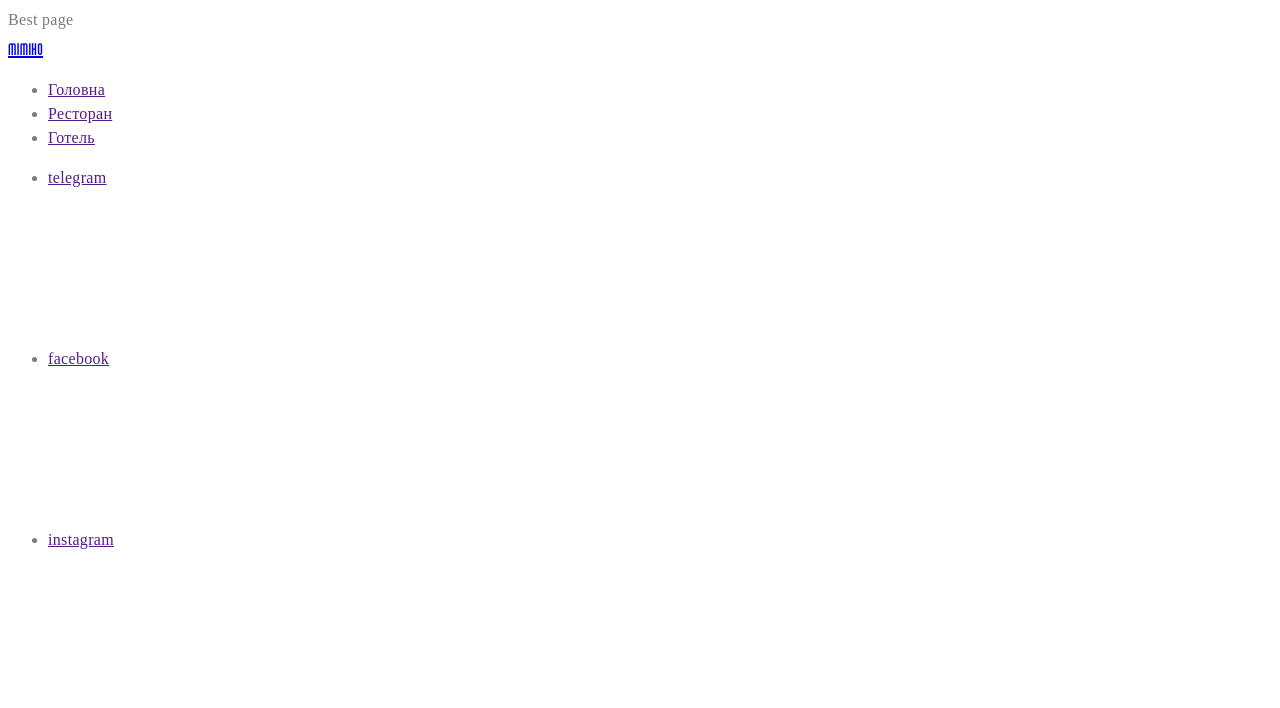
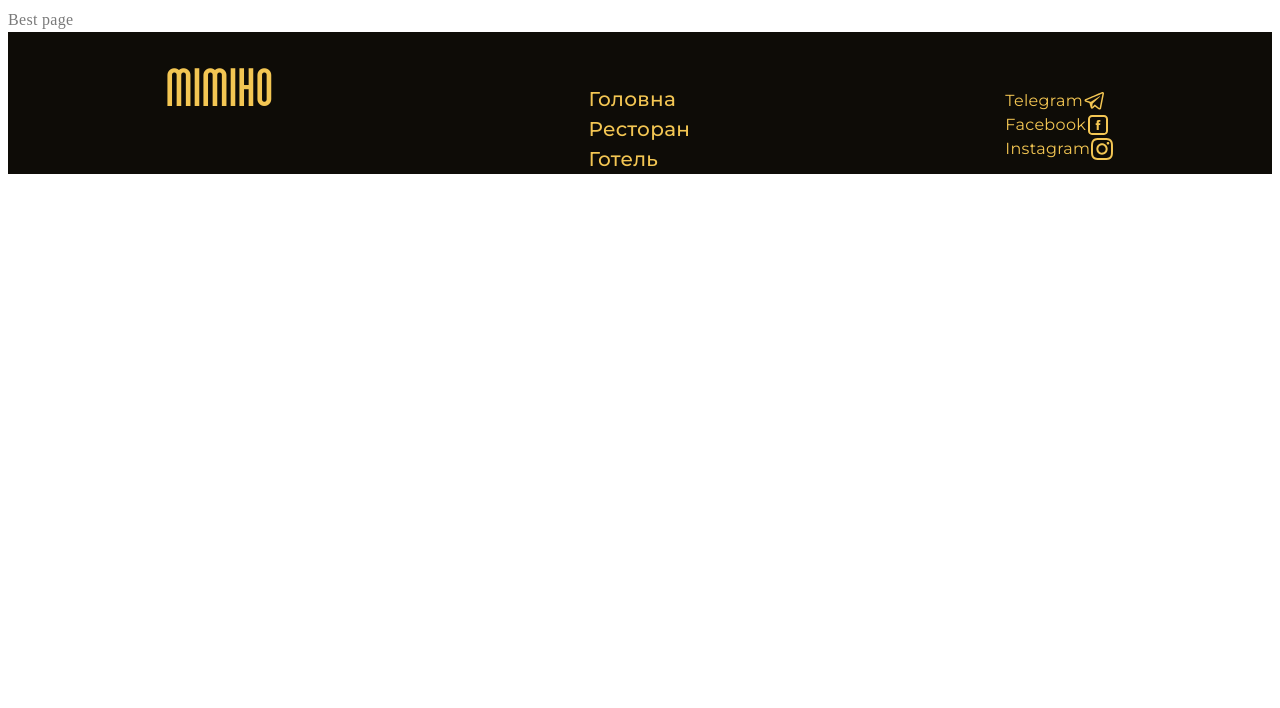
Before and after one commit to andea13/group-project, a plain HTML site: page index.html in a window 1280 px wide. Drawn offline with Linux system fonts and the light colour scheme.

Commit message:
edits css

```diff
--- a/css/variables.css
+++ b/css/variables.css
@@ -25,6 +25,45 @@
   --placeholder-color: #808080;
 }
 
+/* Reset styles */
+h1,
+h2,
+h3,
+h4,
+h5,
+h6,
+p {
+  margin-top: 0;
+  margin-bottom: 0;
+}
+
+ul {
+  margin: 0;
+  padding: 0;
+  list-style: none;
+}
+
+a {
+  color: currentColor;
+  text-decoration: none;
+}
+
+button {
+  border: none;
+  background: none;
+  margin: 0;
+  padding: 0;
+  cursor: pointer;
+}
+
+img {
+  display: block;
+  max-width: 100%;
+  height: auto;
+}
+
+/* Global styles  */
+
 body {
   font-family: "Times New Roman", Times, serif;
   font-weight: 400;
@@ -32,6 +71,42 @@ body {
   line-height: 1.5;
   letter-spacing: 0.02em;
   color: var(--main-text-color);
+}
+
+.visually-hidden {
+  position: absolute;
+  width: 1px;
+  height: 1px;
+  margin: -1px;
+  border: 0;
+  padding: 0;
+
+  white-space: nowrap;
+  clip-path: inset(100%);
+  clip: rect(0 0 0 0);
+  overflow: hidden;
+}
+
+.main-container {
+  padding-left: 15px;
+  padding-right: 15px;
+  margin: 0 auto;
+}
+@media (min-width: 414px) {
+  .main-container {
+    width: 384px;
+  }
+}
+@media (min-width: 1024px) {
+  .main-container {
+    width: 960px;
+  }
+}
+
+@media (min-width: 1280px) {
+  .main-container {
+    width: 1140px;
+  }
 }
 
 @font-face {
@@ -44,7 +119,55 @@ body {
   font-display: swap;
 }
 
+footer {
+  background-color: var(--black-footer-color);
+}
+
 .logo {
+  display: flex;
+  align-items: center;
   font-family: "Film P3";
+  font-size: 64px;
+  font-weight: 700;
+  color: var(--yellow-color);
+}
+
+.footer-nav--list {
+  display: flex;
+  flex-direction: column;
+  font-family: "Montserrat", sans-serif;
   font-size: 20px;
+  font-weight: 500;
+  color: var(--yellow-color);
 }
+
+.network--list {
+  display: flex;
+  flex-direction: column;
+  align-items: baseline;
+  text-transform: capitalize;
+  font-family: "Montserrat", sans-serif;
+  font-size: 16px;
+  color: var(--yellow-color);
+}
+
+.network--item {
+  display: flex;
+  align-items: center;
+  justify-content: space-between;
+}
+
+.network--link {
+  display: flex;
+  align-items: center;
+  justify-content: space-between;
+  /* gap: 17px; */
+}
+
+.footer--container {
+  display: flex;
+  align-items: baseline;
+  justify-content: space-around;
+  margin: 0;
+  padding: 0;
+}
--- a/index.html
+++ b/index.html
@@ -17,41 +17,43 @@
     <section>Best page</section>
 
     <footer>
+      <div class="footer--container">
         <a class="logo" href="./">mimiho</a>
         <nav>
-        <ul>
+          <ul class="footer-nav--list">
             <li><a href="">Головна</a></li>
             <li><a href="">Ресторан</a></li>
             <li><a href="">Готель</a></li>
           </ul>
         </nav>
-      <ul>
-        <li>
-          <a href=""
+        <ul class="network--list">
+          <li class="network--item">
+            <a class="network--link" href=""
               >telegram
-            <svg width="" height="" class="">
-              <use href=""></use>
+              <svg width="24" height="24" class="">
+                <use href="/images/icons.svg#telegram"></use>
               </svg>
             </a>
           </li>
 
-        <li>
-          <a href=""
+          <li class="network--item">
+            <a class="network--link" href=""
               >facebook
-            <svg width="" height="" class="">
-              <use href=""></use>
+              <svg width="24" height="24" class="">
+                <use href="/images/icons.svg#facebook"></use>
               </svg>
             </a>
           </li>
 
-        <li>
-          <a href=""
+          <li class="network--item">
+            <a class="network--link" href=""
               >instagram
-            <svg width="" height="" class="">
-              <use href=""></use></svg
+              <svg width="24" height="24" class="">
+                <use href="/images/icons.svg#instagram"></use></svg
             ></a>
           </li>
         </ul>
+      </div>
     </footer>
   </body>
 </html>
```
Also changed, not shown: images/icons.svg (added). Lines whose indentation alone changed are shown as unchanged.
